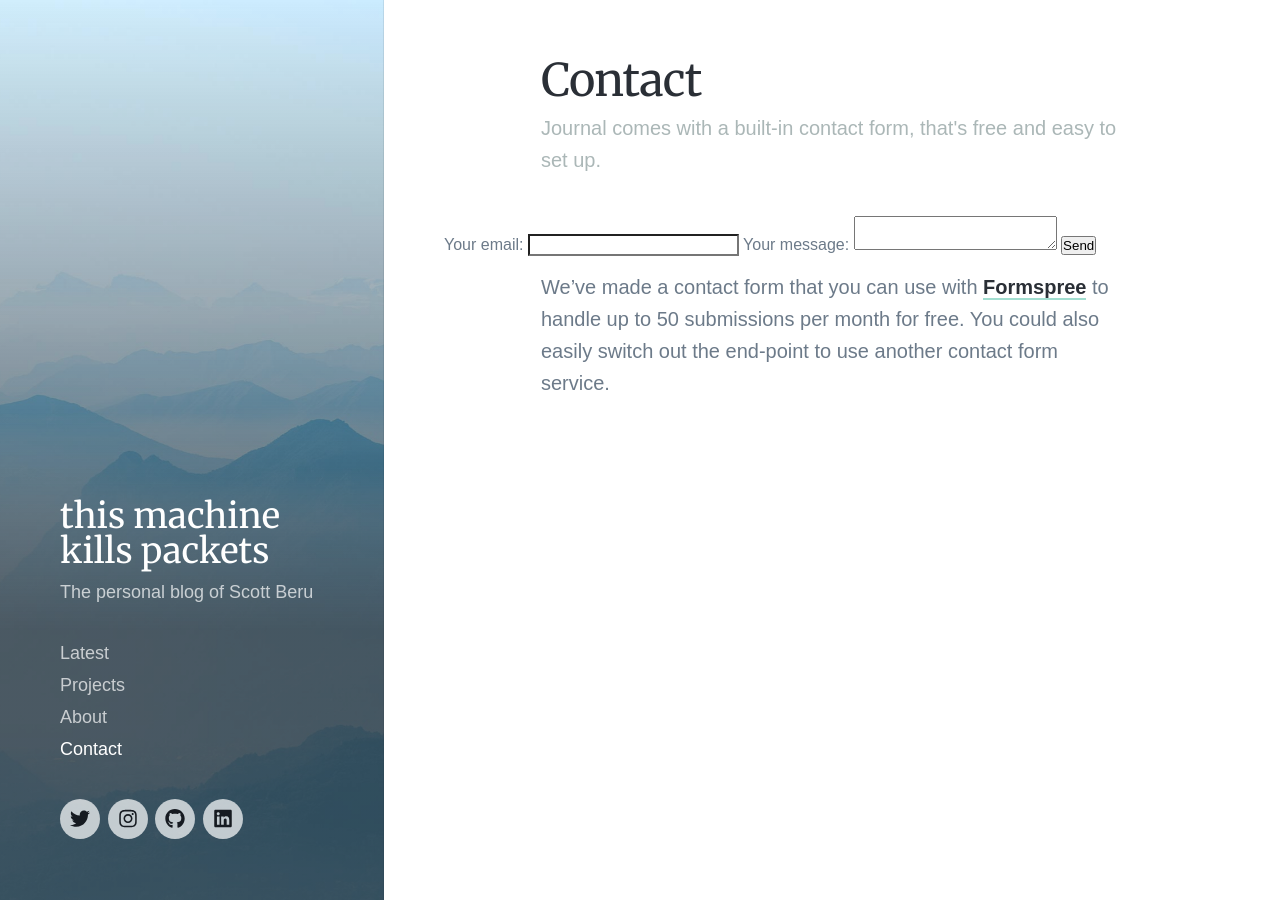
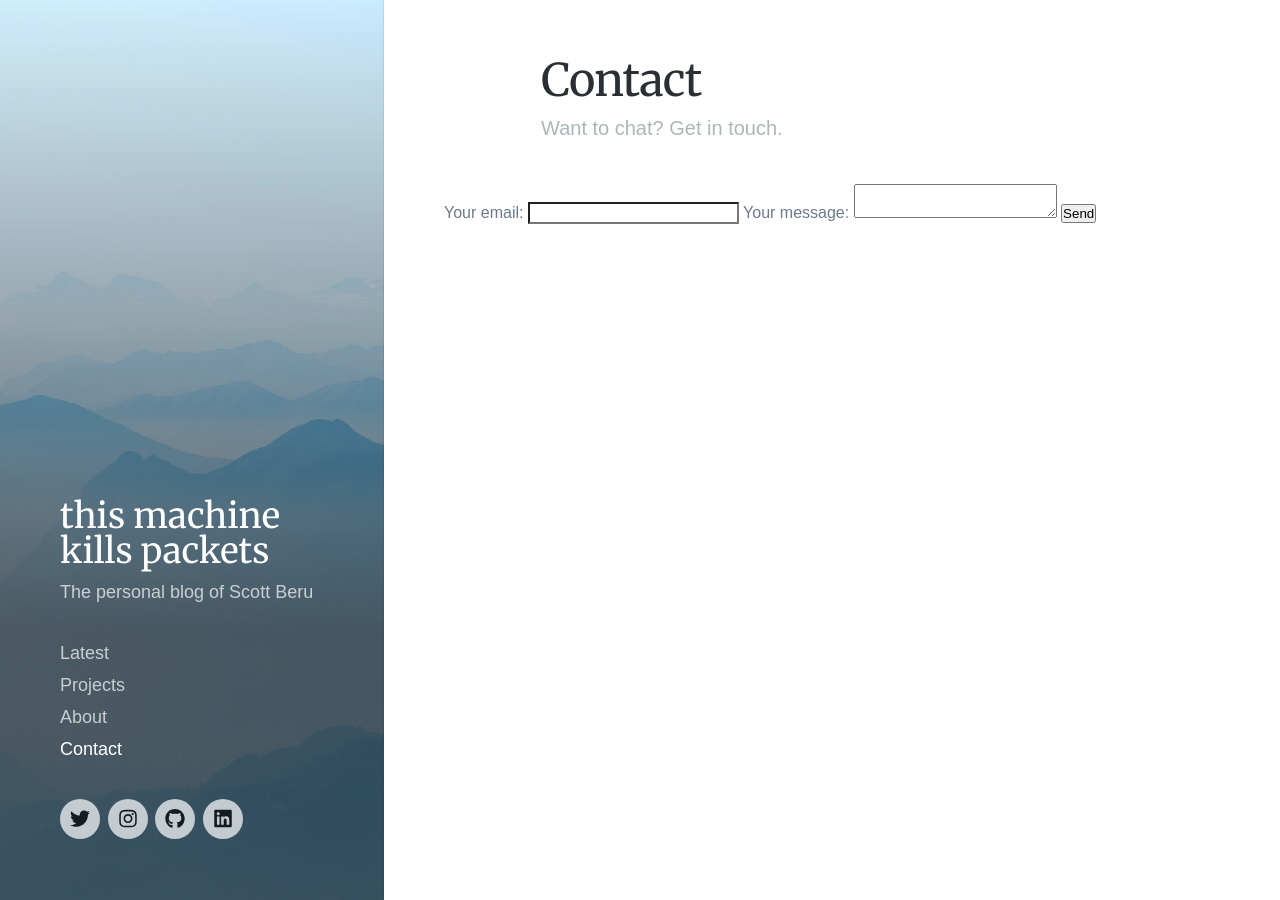
Before and after one commit to sendmalwhere/beru-dot-dev, a Jekyll site: the page built from _pages/contact.md, in a window 1280 px wide and 900 px high. Built offline with Jekyll 4.4.1, drawn with Linux system fonts in a browser that asks for light colours; nearby versions of some CDN libraries; some web fonts are replaced.

Commit message:
Update contact.md

```diff
--- a/_pages/contact.md
+++ b/_pages/contact.md
@@ -1,10 +1,7 @@
 ---
 title: Contact
-subtitle: Journal comes with a built-in contact form, that's free and easy to set up.
-description: A stunning personal blog Jekyll theme with an image-focused design.
+subtitle: Want to chat? Get in touch.
 featured_image: /images/demo/demo-portrait.jpg
 ---
 
 {% include contact-form.html %}
-
-We've made a contact form that you can use with [Formspree](https://formspree.io/create/jekyllthemes) to handle up to 50 submissions per month for free. You could also easily switch out the end-point to use another contact form service.
```
